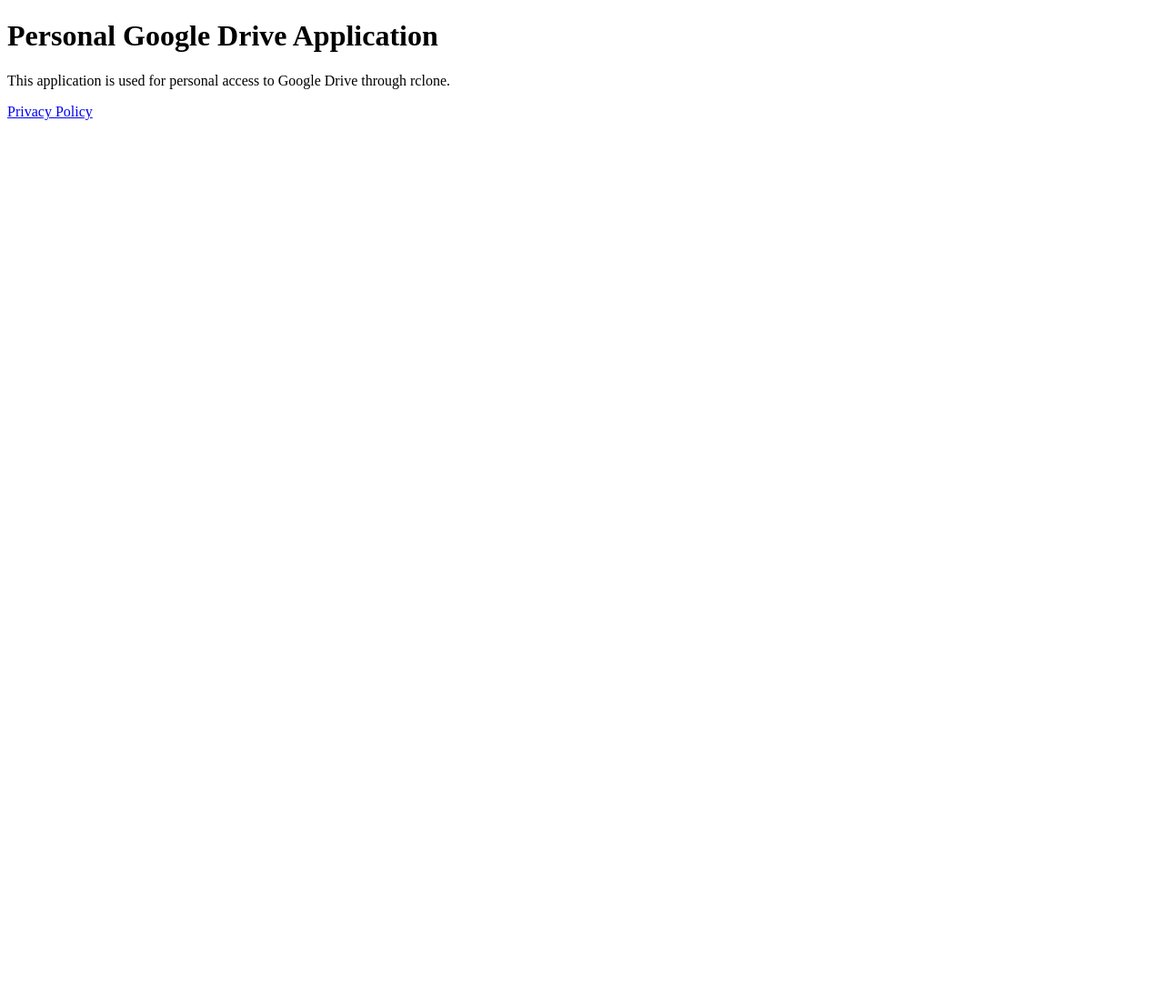
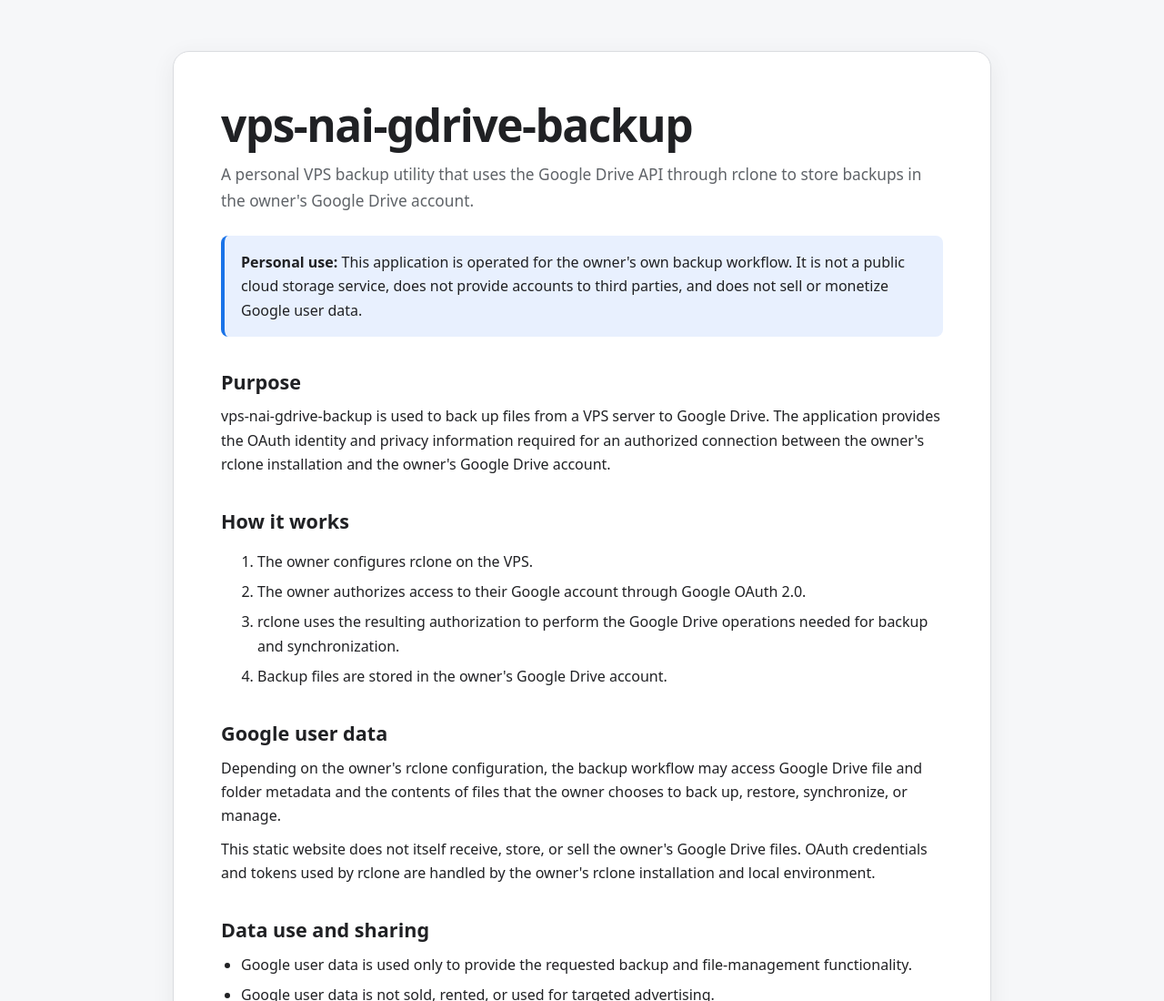
Before and after one commit to xiyunyunyun/google-oauth-pages, a plain HTML site: page index.html in a window 1280 px wide. Shown: the top 1100 px of the page at 91% size. Before the commit the page ends 800 px from the top, so only its background shows below. Drawn offline with Linux system fonts and the light colour scheme.

Commit message:
Rewrite OAuth application homepage

```diff
--- a/index.html
+++ b/index.html
@@ -1,19 +1,154 @@
-<!DOCTYPE html>
+<!doctype html>
 <html lang="en">
 <head>
-    <meta charset="UTF-8">
-    <title>Personal Google Drive Application</title>
+  <meta charset="utf-8">
+  <meta name="viewport" content="width=device-width, initial-scale=1">
+  <meta name="description" content="vps-nai-gdrive-backup is a personal VPS backup utility that uses Google Drive API through rclone to store backups in the owner's Google Drive account.">
+  <meta name="robots" content="index,follow">
+  <title>vps-nai-gdrive-backup</title>
+  <style>
+    :root {
+      color-scheme: light dark;
+      --bg: #f6f7f9;
+      --card: #ffffff;
+      --text: #202124;
+      --muted: #5f6368;
+      --border: #dadce0;
+      --accent: #1a73e8;
+      --accent-soft: #e8f0fe;
+    }
+    * { box-sizing: border-box; }
+    body {
+      margin: 0;
+      font-family: system-ui, -apple-system, BlinkMacSystemFont, "Segoe UI", sans-serif;
+      line-height: 1.65;
+      background: var(--bg);
+      color: var(--text);
+    }
+    main { width: min(900px, calc(100% - 32px)); margin: 56px auto; }
+    .card {
+      background: var(--card);
+      border: 1px solid var(--border);
+      border-radius: 18px;
+      padding: clamp(28px, 5vw, 52px);
+      box-shadow: 0 6px 24px rgba(60, 64, 67, 0.08);
+    }
+    h1 {
+      margin: 0 0 12px;
+      font-size: clamp(2rem, 5vw, 3.1rem);
+      letter-spacing: -0.03em;
+      line-height: 1.15;
+    }
+    h2 { margin: 36px 0 10px; font-size: 1.35rem; line-height: 1.3; }
+    p { margin: 10px 0; }
+    .lead { margin-top: 0; color: var(--muted); font-size: 1.08rem; }
+    .notice {
+      margin-top: 24px;
+      padding: 16px 18px;
+      border-left: 4px solid var(--accent);
+      background: var(--accent-soft);
+      border-radius: 8px;
+    }
+    ul { padding-left: 22px; margin: 10px 0; }
+    li { margin: 7px 0; }
+    a { color: var(--accent); text-decoration: none; }
+    a:hover { text-decoration: underline; }
+    footer {
+      margin-top: 32px;
+      padding-top: 18px;
+      border-top: 1px solid var(--border);
+      color: var(--muted);
+      font-size: 0.92rem;
+    }
+    @media (prefers-color-scheme: dark) {
+      :root {
+        --bg: #202124;
+        --card: #292a2d;
+        --text: #e8eaed;
+        --muted: #bdc1c6;
+        --border: #3c4043;
+        --accent: #8ab4f8;
+        --accent-soft: #303f5f;
+      }
+    }
+  </style>
 </head>
 <body>
-    <h1>Personal Google Drive Application</h1>
+  <main>
+    <article class="card">
+      <h1>vps-nai-gdrive-backup</h1>
+      <p class="lead">
+        A personal VPS backup utility that uses the Google Drive API through
+        rclone to store backups in the owner's Google Drive account.
+      </p>
 
-    <p>
-        This application is used for personal access to Google Drive
-        through rclone.
-    </p>
+      <div class="notice">
+        <strong>Personal use:</strong> This application is operated for the
+        owner's own backup workflow. It is not a public cloud storage service,
+        does not provide accounts to third parties, and does not sell or
+        monetize Google user data.
+      </div>
 
-    <p>
-        <a href="privacy.html">Privacy Policy</a>
-    </p>
+      <h2>Purpose</h2>
+      <p>
+        vps-nai-gdrive-backup is used to back up files from a VPS server to
+        Google Drive. The application provides the OAuth identity and privacy
+        information required for an authorized connection between the owner's
+        rclone installation and the owner's Google Drive account.
+      </p>
+
+      <h2>How it works</h2>
+      <ol>
+        <li>The owner configures rclone on the VPS.</li>
+        <li>The owner authorizes access to their Google account through Google OAuth 2.0.</li>
+        <li>rclone uses the resulting authorization to perform the Google Drive operations needed for backup and synchronization.</li>
+        <li>Backup files are stored in the owner's Google Drive account.</li>
+      </ol>
+
+      <h2>Google user data</h2>
+      <p>
+        Depending on the owner's rclone configuration, the backup workflow may
+        access Google Drive file and folder metadata and the contents of files
+        that the owner chooses to back up, restore, synchronize, or manage.
+      </p>
+      <p>
+        This static website does not itself receive, store, or sell the
+        owner's Google Drive files. OAuth credentials and tokens used by rclone
+        are handled by the owner's rclone installation and local environment.
+      </p>
+
+      <h2>Data use and sharing</h2>
+      <ul>
+        <li>Google user data is used only to provide the requested backup and file-management functionality.</li>
+        <li>Google user data is not sold, rented, or used for targeted advertising.</li>
+        <li>Google user data is not provided to data brokers or information resellers for their independent use.</li>
+        <li>Google user data is not used to determine credit-worthiness, lending eligibility, or similar financial decisions.</li>
+        <li>Google user data is not used to develop, improve, or train generalized or non-personalized AI/ML models.</li>
+      </ul>
+
+      <h2>AI NCII statement</h2>
+      <p>
+        This application does not use Google APIs to create, generate,
+        distribute, or facilitate AI-generated non-consensual intimate imagery
+        (AI NCII).
+      </p>
+
+      <h2>Privacy policy</h2>
+      <p>
+        Read the full privacy policy here:
+        <a href="privacy.html">Privacy Policy</a>.
+      </p>
+
+      <h2>Developer</h2>
+      <p>
+        Developer and repository owner:
+        <a href="https://github.com/xiyunyunyun">xiyunyunyun</a>.
+      </p>
+
+      <footer>
+        <p>Last updated: October 5, 2026</p>
+      </footer>
+    </article>
+  </main>
 </body>
 </html>
```
